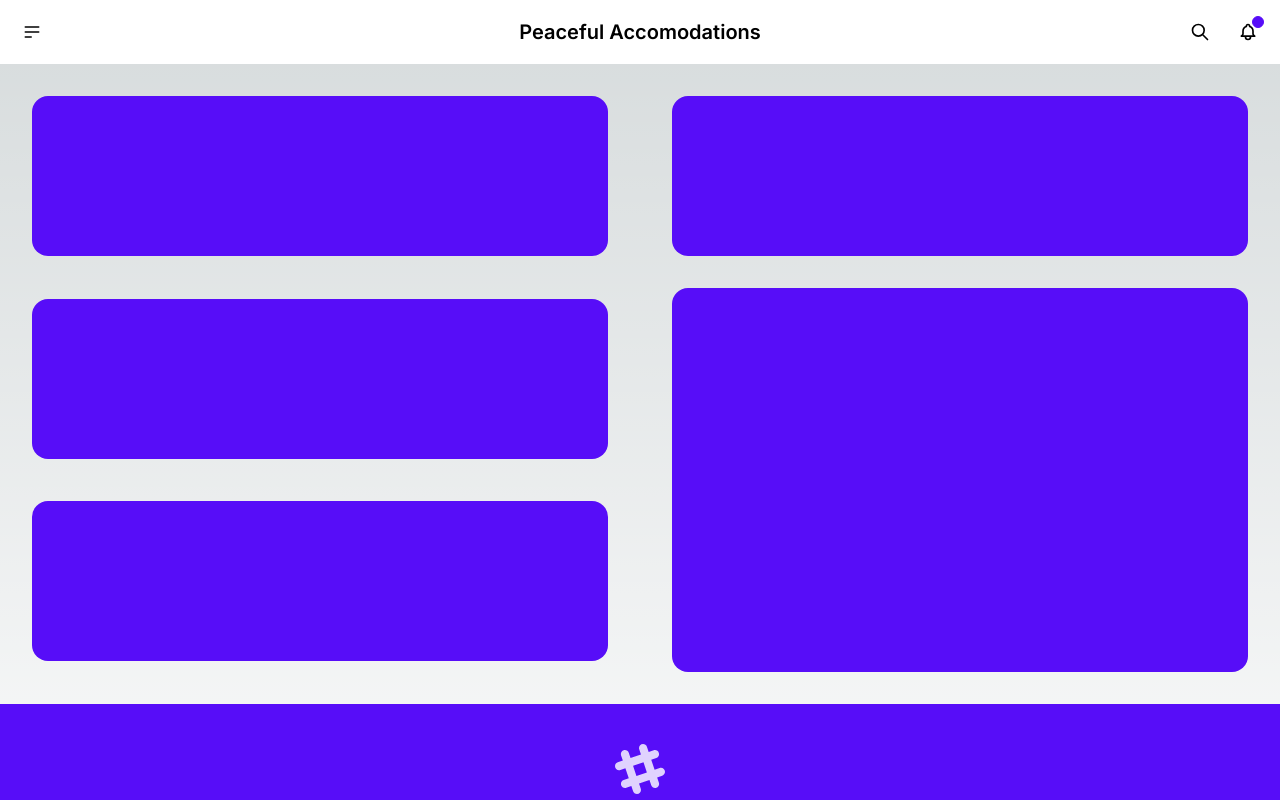
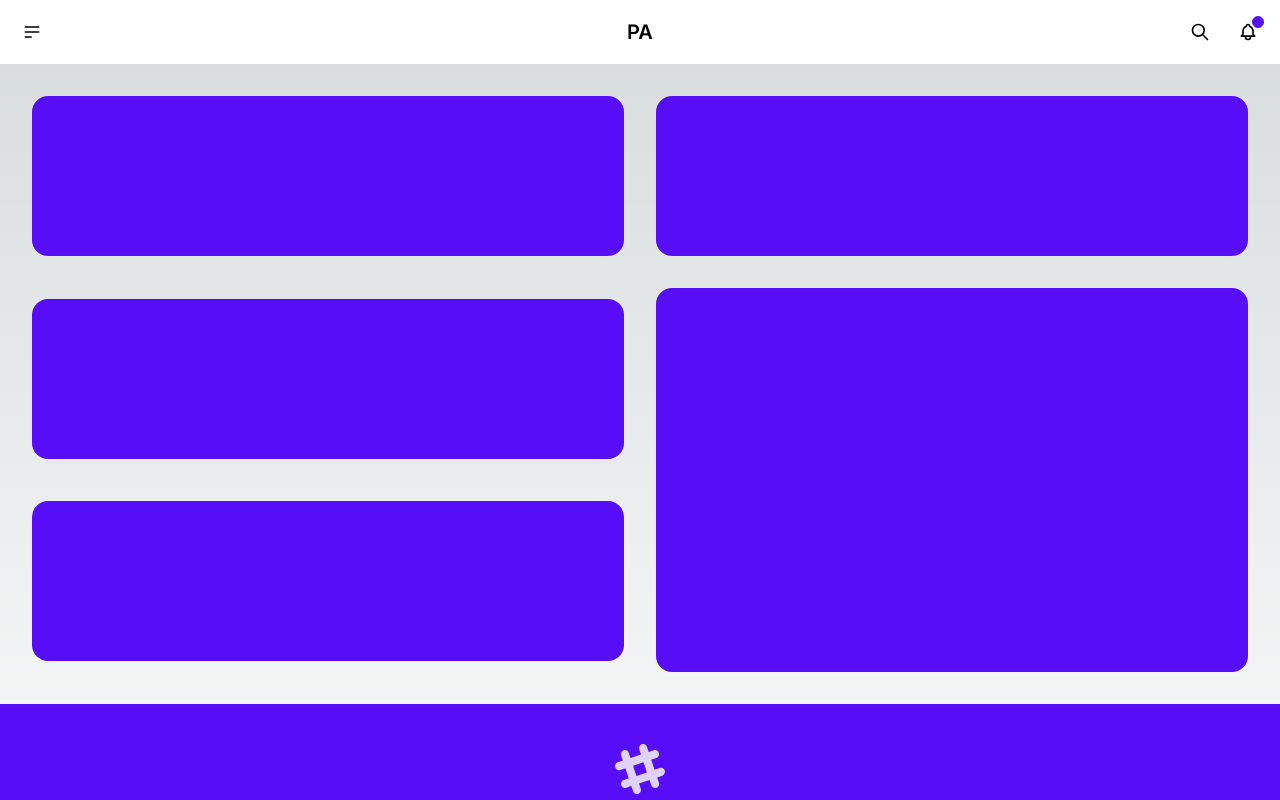
Before and after one commit to terminaltrifecta/PeacefulEscape, a Next.js app: page /property1 in a window 1280 px wide. Shown: the top 800 px of the page. Built offline with nearby package versions, Linux system fonts and the light colour scheme.

Commit message:
fixed all responsiveness issues

```diff
--- a/app/components/hero/hero.tsx
+++ b/app/components/hero/hero.tsx
@@ -4,14 +4,16 @@ import Link from "next/link";
 export default function Hero() {
   return (
     <div className="hero min-h-screen">
-      <div className="hero-content text-center">
-        <div className="max-w-md">
-          <h1 className="text-5xl font-bold">Peaceful Accomodations LLC</h1>
+      <div className="hero-content text-center ">
+        <div className=" max-w-md hyphens-auto break-all xs:break-words xs:break-normal" lang="en">
+          <h1 className="text-4xl lg:text-5xl font-bold">
+            Peaceful Accomodations
+          </h1>
           <p className="py-6">
             Here at Peaceful Accomodations LLC, we offer the best prices for the
             highest quality properties you can find!
           </p>
-          <button className="btn btn-primary btn-wide">
+          <button className="btn btn-primary md:btn-wide">
             <Link href="/about">Learn More</Link>
           </button>
         </div>
--- a/app/components/navbar/navbar.tsx
+++ b/app/components/navbar/navbar.tsx
@@ -40,8 +40,7 @@ export default function Navbar() {
       </div>
       <div className="navbar-center">
         <Link className="btn btn-ghost normal-case text-xl" href="/">
-          {" "}
-          Peaceful Accomodations
+          PA
         </Link>
       </div>
       <div className="navbar-end">
--- a/app/components/proplayout/proplayout.tsx
+++ b/app/components/proplayout/proplayout.tsx
@@ -1,14 +1,16 @@
+import Artboard from "../Artboard/artboard";
+
 export default function Proplayout({ box1, box2, box3, box4, box5 }: any) {
   return (
-    <div className="grid md:grid-cols-2">
-      <div className="grid p-8 gap-8">
-        <div className="h-20 lg:h-40 card bg-primary">{box1}</div>
-        <div className="h-20 lg:h-40 card bg-primary">{box2}</div>
-        <div className="h-20 lg:h-40 card bg-primary">{box3}</div>
+    <div className="grid p-8 gap-8 md:grid-cols-2">
+      <div className="grid gap-8">
+        <div className="h-20 lg:h-40 card bg-primary place-items-center"></div>
+        <div className="h-20 lg:h-40 card bg-primary"></div>
+        <div className="h-20 lg:h-40 card bg-primary"></div>
       </div>
-      <div className="grid p-8 gap-8">
-        <div className="h-20 lg:h-40 card bg-primary">{box1}</div>
-        <div className="h-48 lg:h-96 card bg-primary">{box2}</div>
+      <div className="grid gap-8">
+        <div className="h-20 lg:h-40 card bg-primary"></div>
+        <div className="h-48 lg:h-96 card bg-primary"></div>
       </div>
     </div>
   );
--- a/app/globals.css
+++ b/app/globals.css
@@ -15,7 +15,6 @@
     --background-end-rgb: 0, 0, 0;
   }
 }
-
 body {
   color: rgb(var(--foreground-rgb));
   background: linear-gradient(
--- a/package.json
+++ b/package.json
@@ -9,6 +9,8 @@
     "lint": "next lint"
   },
   "dependencies": {
+    "@fortawesome/fontawesome-svg-core": "^6.4.0",
+    "@fortawesome/free-regular-svg-icons": "^6.4.0",
     "@types/node": "20.4.2",
     "@types/react": "18.2.15",
     "@types/react-dom": "18.2.7",
--- a/pages/_app.tsx
+++ b/pages/_app.tsx
@@ -5,6 +5,7 @@ import "app/globals.css";
 export default function MyApp({ Component, pageProps }: AppProps) {
   return (
     <Layout>
+
       <Component {...pageProps} />
     </Layout>
   );
--- a/tailwind.config.js
+++ b/tailwind.config.js
@@ -1,4 +1,6 @@
 /** @type {import('tailwindcss').Config} */
+const defaultTheme = require('tailwindcss/defaultTheme')
+
 module.exports = {
   content: [
     './pages/**/*.{js,ts,jsx,tsx,mdx}',
@@ -7,6 +9,11 @@ module.exports = {
   ],
   theme: {
     extend: {
+      screens: {
+        'm': '1px',
+        'xs': '380px',
+        ...defaultTheme.screens
+      },
       backgroundImage: {
         'gradient-radial': 'radial-gradient(var(--tw-gradient-stops))',
         'gradient-conic':
```
Also changed, not shown: app/components/layout.tsx (+5 -5 lines), 1 other file (tests, documents, lock files or other folders).
